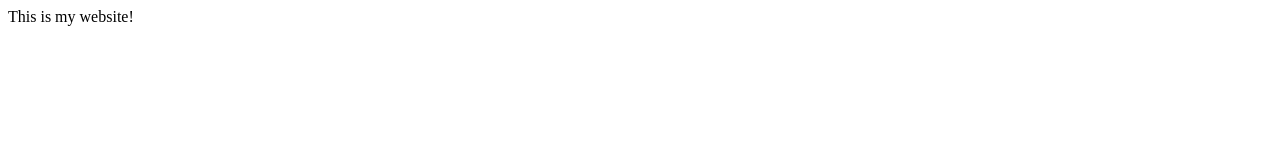
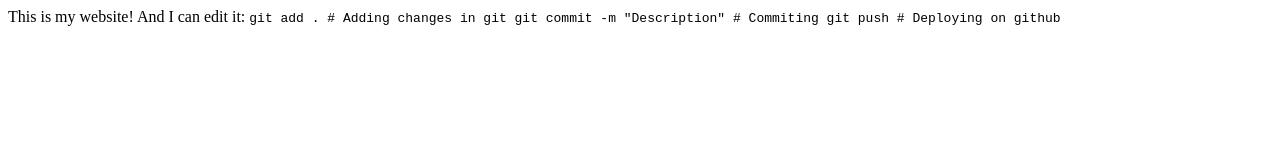
Before and after one commit to 15032011ilya/15032011ilya.github.io, a plain HTML site: page index.html in a window 1280 px wide. Drawn offline with Linux system fonts and the light colour scheme.

Commit message:
Edits on index.html

```diff
--- a/index.html
+++ b/index.html
@@ -1 +1,9 @@
 This is my website!
+
+And I can edit it:
+
+<code>
+    git add . # Adding changes in git
+    git commit -m "Description" # Commiting
+    git push # Deploying on github
+</code>
```
